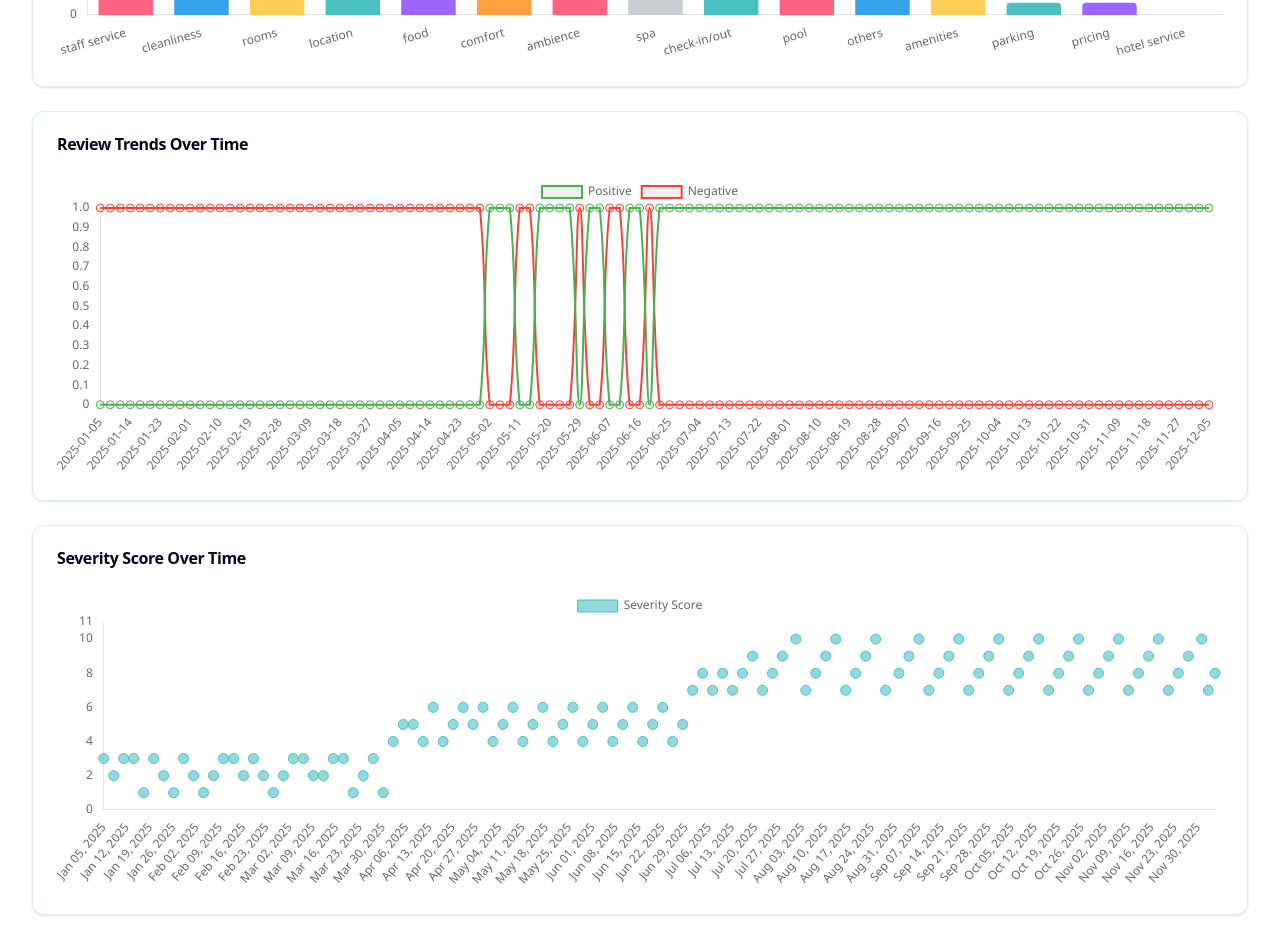
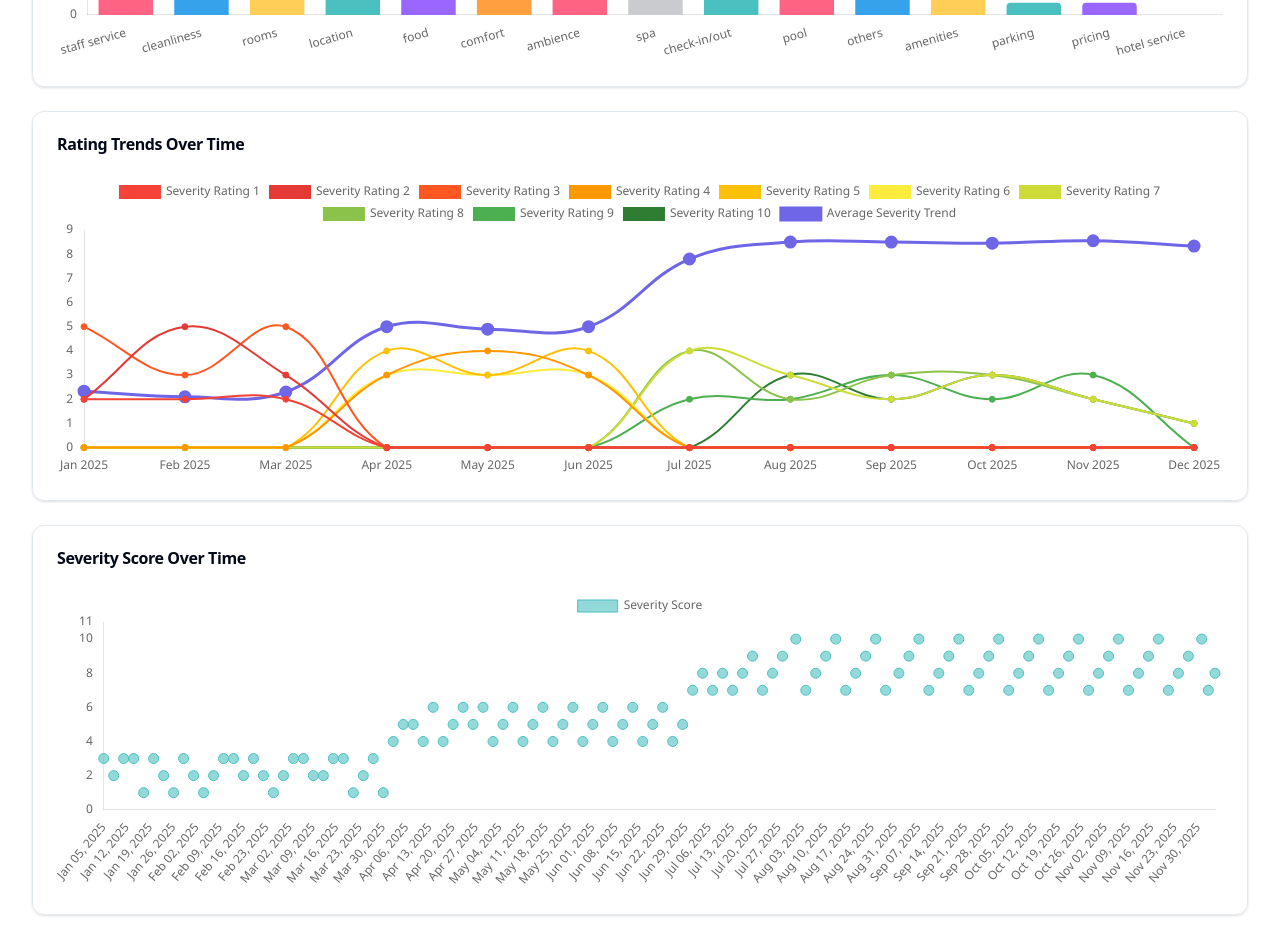
Before and after one commit to darsh-webdev/analytics-dashboard, a React (Vite) app: page /hotel/all in a window 1280 px wide. Shown: the part 1840-2773 px from the top of the page. Built offline with nearby package versions, Linux system fonts and the light colour scheme.

Commit message:
update: Enhance rating trends chart with severity breakdown

```diff
--- a/src/components/Dashboard.tsx
+++ b/src/components/Dashboard.tsx
@@ -133,13 +133,55 @@ function severityByDate(data: Review[]) {
   }));
 }
 
-function groupByDateAndCategory(data: Review[]) {
-  const res: Record<string, { POSITIVE: number; NEGATIVE: number }> = {};
-  data.forEach(({ date, category }) => {
-    if (!res[date]) res[date] = { POSITIVE: 0, NEGATIVE: 0 };
-    res[date][category]++;
+function groupRatingTrendsByRange(reviews: Review[], range: DateRangeFilter) {
+  const buckets: Record<
+    string,
+    {
+      bucketDate: Date;
+      ratingCounts: Record<number, number>;
+      totalRatingSum: number;
+      totalCount: number;
+    }
+  > = {};
+  //                                                                                      ^ New fields added
+
+  reviews.forEach((r) => {
+    const reviewDate = new Date(r.date);
+    const { key, bucketDate } = getBucketKeyAndDate(reviewDate, range);
+
+    if (!buckets[key]) {
+      buckets[key] = {
+        bucketDate,
+        ratingCounts: {},
+        totalRatingSum: 0, // Initialize
+        totalCount: 0, // Initialize
+      };
+    }
+
+    const rating = r.severityScore;
+    if (rating >= 1 && rating <= 10) {
+      // Update rating counts
+      buckets[key].ratingCounts[rating] =
+        (buckets[key].ratingCounts[rating] || 0) + 1;
+
+      // Update new fields for average calculation
+      buckets[key].totalRatingSum += rating;
+      buckets[key].totalCount += 1;
+    }
   });
-  return res;
+
+  // Calculate the average severity score for each bucket
+  const sorted = Object.entries(buckets)
+    .map(([label, val]) => ({
+      label,
+      ...val,
+      // Calculate the average only if totalCount is greater than 0
+      averageSeverity:
+        val.totalCount > 0 ? val.totalRatingSum / val.totalCount : 0,
+    }))
+    .sort((a, b) => a.bucketDate.getTime() - b.bucketDate.getTime());
+
+  return sorted;
 }
 
 function countByRating(data: Review[]) {
@@ -290,27 +332,56 @@ export default function Dashboard() {
   );
 
   const trendsData = useMemo(() => {
-    const grouped = groupByDateAndCategory(filteredData);
-    const sortedDates = Object.keys(grouped).sort();
-    return {
-      labels: sortedDates,
-      datasets: [
-        {
-          label: "Positive",
-          data: sortedDates.map((date) => grouped[date].POSITIVE),
-          borderColor: "#4caf50",
-          backgroundColor: "rgba(76, 175, 80, 0.1)",
-          fill: false,
-        },
-        {
-          label: "Negative",
-          data: sortedDates.map((date) => grouped[date].NEGATIVE),
-          borderColor: "#f44336",
-          backgroundColor: "rgba(244, 67, 54, 0.1)",
-          fill: false,
-        },
-      ],
-    };
+    const groupedByRange = groupRatingTrendsByRange(filteredData, dateRange);
+    const labels = groupedByRange.map((g) => g.label);
+
+    // Create a dataset for each rating (1-10)
+    const datasets = [];
+    // Separate colors for individual ratings
+    const ratingColors = [
+      "#f44336",
+      "#e53935",
+      "#ff5722",
+      "#ff9800",
+      "#ffc107",
+      "#ffeb3b",
+      "#cddc39",
+      "#8bc34a",
+      "#4caf50",
+      "#2e7d32",
+    ];
+
+    for (let rating = 1; rating <= 10; rating++) {
+      datasets.push({
+        label: `Severity Rating ${rating}`,
+        data: groupedByRange.map((g) => g.ratingCounts[rating] || 0),
+        borderColor: ratingColors[rating - 1],
+        backgroundColor: ratingColors[rating - 1],
+        fill: false,
+        tension: 0.4,
+        pointRadius: 3,
+        pointHoverRadius: 5,
+        hidden: false, // You might want to hide individual lines by default
+      });
+    }
+
+    // --- ADDITION FOR AVERAGE TREND LINE ---
+    const averageSeverityData = groupedByRange.map((g) => g.averageSeverity);
+
+    datasets.push({
+      label: "Average Severity Trend",
+      data: averageSeverityData,
+      borderColor: "#6F66E7",
+      backgroundColor: "#6F66E7",
+      borderWidth: 3,
+      fill: false,
+      tension: 0.4,
+      pointRadius: 5,
+      pointHoverRadius: 7,
+    });
+    // ----------------------------------------
+
+    return { labels, datasets };
   }, [filteredData]);
 
   const severityData = useMemo(() => {
@@ -833,7 +904,7 @@ export default function Dashboard() {
 
           <Card>
             <CardHeader>
-              <CardTitle>Review Trends Over Time</CardTitle>
+              <CardTitle>Rating Trends Over Time</CardTitle>
             </CardHeader>
             <CardContent>
               <div className="h-[300px]">
```
